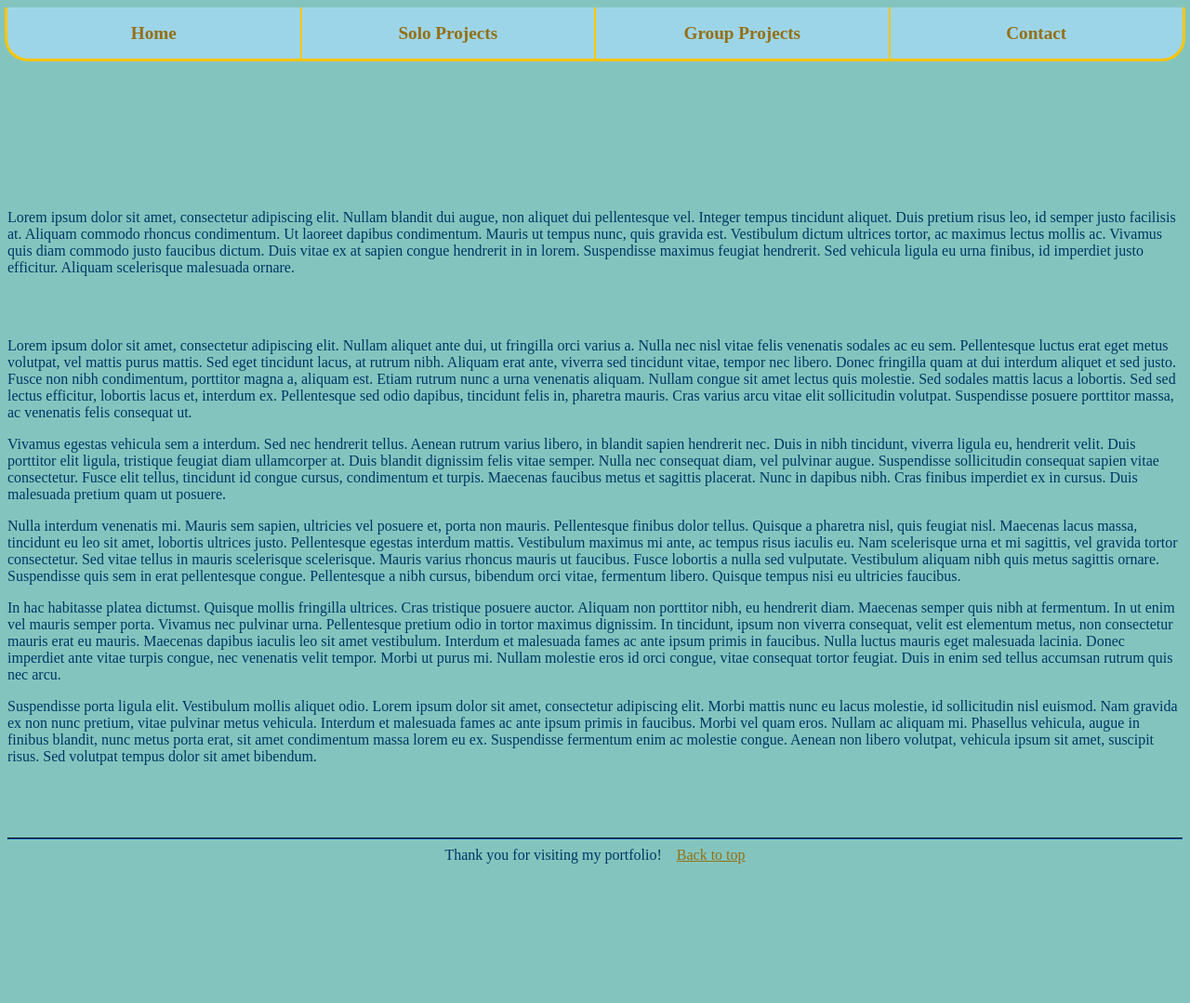
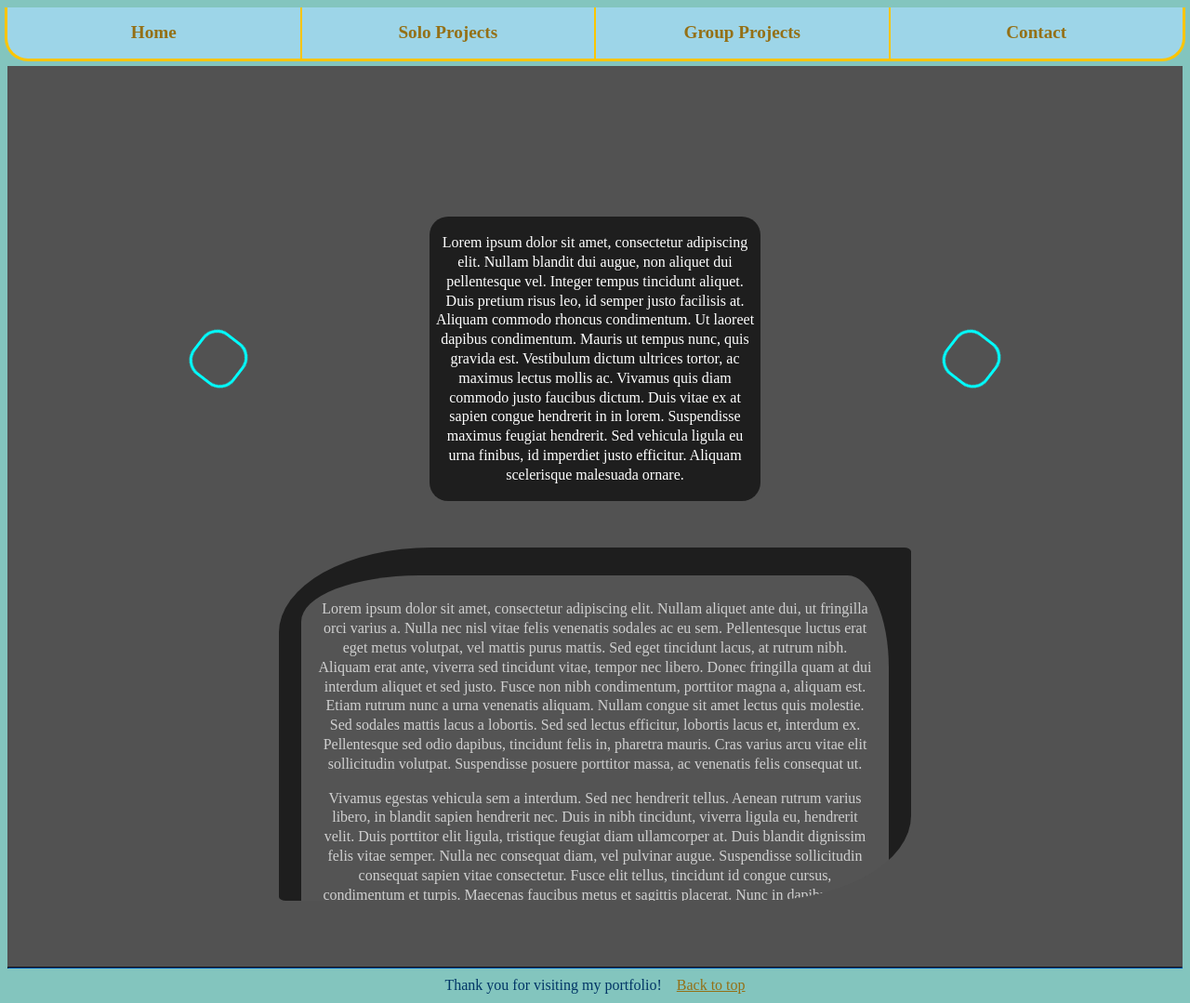
Before and after one commit to TKothenbeutel/Portfolio, a Jekyll site: the page built from index.html, in a window 1280 px wide and 1079 px high. Shown: the whole window at 93% size. Built offline with Jekyll 4.4.1, drawn with Linux system fonts in a browser that asks for light colours.

Commit message:
Update index.html

```diff
--- a/index.html
+++ b/index.html
@@ -4,6 +4,7 @@
 
 <html>
   <body>
+    <link rel="stylesheet" type="text/css" href="/Portfolio/stylesheets/main.css">
     <div style=height:100px;></div>
     <div class="container">
       <div class="loading"></div>
```
